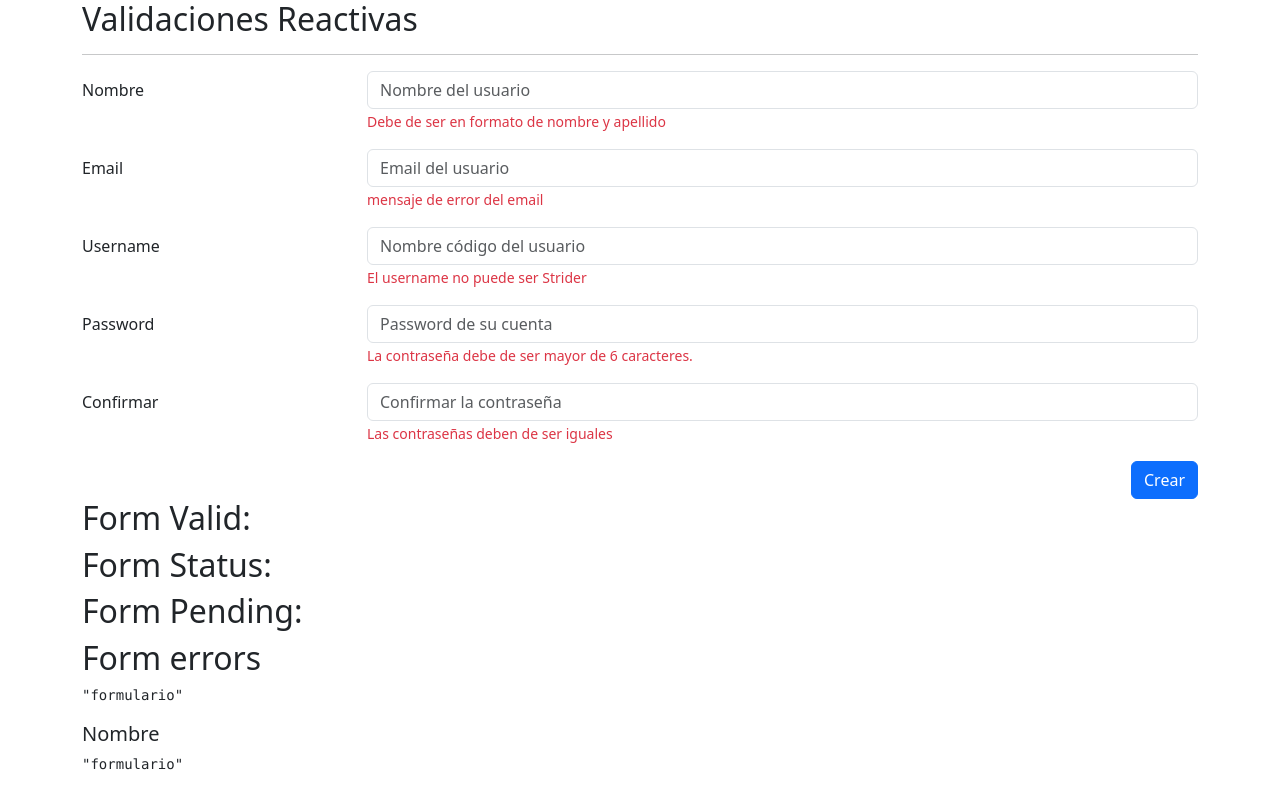
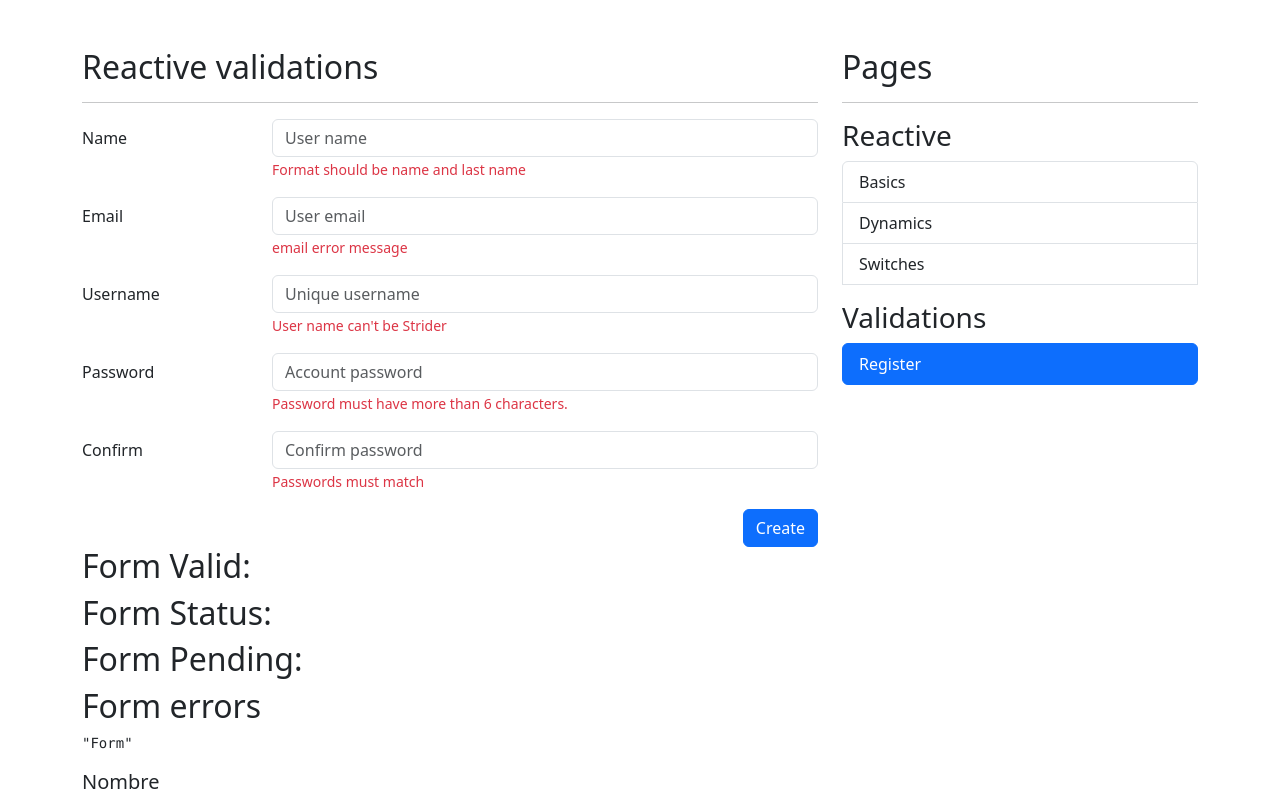
Before and after one commit to HassanAbbud/Form-App, an Angular app: page /auth/sign-up in a window 1280 px wide. Shown: the top 793 px of the page. Built offline with nearby package versions, Linux system fonts and the light colour scheme.

Commit message:
Forms setup

```diff
--- a/src/app/app.component.html
+++ b/src/app/app.component.html
@@ -1 +1,9 @@
-<router-outlet></router-outlet>
+<div class="row mt-5">
+  <div class="col">
+    <router-outlet></router-outlet>
+  </div>
+
+  <div class="col-12 col-sm-4">
+    <shared-side-menu></shared-side-menu>
+  </div>
+</div>
--- a/src/app/app.module.ts
+++ b/src/app/app.module.ts
@@ -4,6 +4,7 @@ import { BrowserModule } from '@angular/platform-browser';
 import { AppRoutingModule } from './app-routing.module';
 import { AppComponent } from './app.component';
 import { SharedModule } from './shared/shared.module';
+
 
 @NgModule({
   declarations: [
--- a/src/app/auth/pages/register-page/register-page.component.html
+++ b/src/app/auth/pages/register-page/register-page.component.html
@@ -1,4 +1,4 @@
-<h2>Validaciones Reactivas</h2>
+<h2>Reactive validations</h2>
 <hr>
 
 <div class="row">
@@ -8,14 +8,14 @@
 
             <!-- Nombre -->
             <div class="row mb-3">
-                <label class="col-sm-3 col-form-label">Nombre</label>
+                <label class="col-sm-3 col-form-label">Name</label>
                 <div class="col-sm-9">
                     <input type="text"
                            class="form-control"
-                           placeholder="Nombre del usuario">
+                           placeholder="User name">
 
                     <span class="form-text text-danger">
-                        Debe de ser en formato de nombre y apellido
+                        Format should be name and last name
                     </span>
                 </div>
             </div>
@@ -26,9 +26,9 @@
                 <div class="col-sm-9">
                     <input type="email"
                            class="form-control"
-                           placeholder="Email del usuario">
+                           placeholder="User email">
                     <span class="form-text text-danger">
-                        mensaje de error del email
+                        email error message
                     </span>
                 </div>
             </div>
@@ -39,9 +39,9 @@
                 <div class="col-sm-9">
                     <input type="text"
                            class="form-control"
-                           placeholder="Nombre código del usuario">
+                           placeholder="Unique username">
                     <span class="form-text text-danger">
-                         El username no puede ser Strider
+                         User name can't be Strider
                     </span>
                 </div>
             </div>
@@ -52,24 +52,24 @@
                 <div class="col-sm-9">
                     <input type="password"
                            class="form-control"
-                           placeholder="Password de su cuenta">
+                           placeholder="Account password">
 
                     <span class="form-text text-danger">
-                         La contraseña debe de ser mayor de 6 caracteres.
+                         Password must have more than 6 characters.
                     </span>
                 </div>
             </div>
 
             <!-- Password2 -->
             <div class="row mb-3">
-                <label class="col-sm-3 col-form-label">Confirmar</label>
+                <label class="col-sm-3 col-form-label">Confirm</label>
                 <div class="col-sm-9">
                     <input type="password"
                            class="form-control"
-                           placeholder="Confirmar la contraseña">
+                           placeholder="Confirm password">
 
                     <span class="form-text text-danger">
-                         Las contraseñas deben de ser iguales
+                         Passwords must match
                     </span>
                 </div>
             </div>
@@ -79,7 +79,7 @@
                 <div class="col">
                     <button class="btn btn-primary float-end"
                             type="submit">
-                        Crear
+                        Create
                     </button>
                 </div>
             </div>
@@ -94,20 +94,20 @@
 <h2>Form Status: </h2>
 <h2>Form Pending: </h2>
 <h2>Form errors</h2>
-<pre>{{ 'formulario' | json }}</pre>
+<pre>{{ 'Form' | json }}</pre>
 
 <h5>Nombre</h5>
-<pre>{{ 'formulario' | json }}</pre>
+<pre>{{ 'Form' | json }}</pre>
 
 <h5>Email</h5>
-<pre>{{ 'formulario' | json }}</pre>
+<pre>{{ 'Form' | json }}</pre>
 
 <h5>Username</h5>
-<pre>{{ 'formulario' | json }}</pre>
+<pre>{{ 'Form' | json }}</pre>
 
 
 <h5>Password</h5>
-<pre>{{ 'formulario' | json }}</pre>
+<pre>{{ 'Form' | json }}</pre>
 
 <h5>Confirmar</h5>
-<pre>{{ 'formulario' | json }}</pre>
+<pre>{{ 'Form' | json }}</pre>
--- a/src/app/reactive/pages/basic-page/basic-page.component.html
+++ b/src/app/reactive/pages/basic-page/basic-page.component.html
@@ -1,4 +1,4 @@
-<h2>Reactivos: Básicos</h2>
+<h2>Reactives: Basics</h2>
 <hr>
 
 <div class="row">
@@ -8,12 +8,12 @@
 
             <!-- Campo de producto -->
             <div class="mb-3 row">
-                <label class="col-sm-3 col-form-label">Producto</label>
+                <label class="col-sm-3 col-form-label">Product</label>
                 <div class="col-sm-9">
 
                     <input type="text"
                            class="form-control"
-                           placeholder="Nombre del producto">
+                           placeholder="Product name">
 
                     <span class="form-text text-danger">
                         <!-- Debe de ser de 3 letras -->
@@ -24,27 +24,27 @@
 
             <!-- Campo de producto -->
             <div class="mb-3 row">
-                <label class="col-sm-3 col-form-label">Precio</label>
+                <label class="col-sm-3 col-form-label">Price</label>
                 <div class="col-sm-9">
                     <input type="number"
                            class="form-control"
-                           placeholder="Precio del producto">
+                           placeholder="Product price">
                     <span class="form-text text-danger">
-                        El precio debe de ser 0 o mayor
+                        Price must be greater than 0
                     </span>
                 </div>
             </div>
 
             <!-- Campo de existencias -->
             <div class="mb-3 row">
-                <label class="col-sm-3 col-form-label">Existencias</label>
+                <label class="col-sm-3 col-form-label">Stock</label>
                 <div class="col-sm-9">
                     <input type="number"
                            class="form-control"
-                           placeholder="Existencias del producto">
+                           placeholder="Product stock">
 
                     <span class="form-text text-danger">
-                         Las existencias deben de ser 0 o mayor
+                         Product stock must be greater than 0
                     </span>
                 </div>
             </div>
@@ -54,7 +54,7 @@
                 <div class="col">
                     <button type="submit"
                             class="btn btn-primary float-end">
-                        Guardar
+                        Save
                     </button>
                 </div>
             </div>
@@ -73,21 +73,21 @@
     <div class="col">
 
         <span>Valid</span>
-        <pre>{{ 'objeto' | json }}</pre>
+        <pre>{{ 'object' | json }}</pre>
 
         <span>Pristine</span>
-        <pre>{{ 'objeto' | json }}</pre>
+        <pre>{{ 'object' | json }}</pre>
 
         <span>Touched</span>
-        <pre>{{ 'objeto' | json }}</pre>
+        <pre>{{ 'object' | json }}</pre>
 
         <span>Value</span>
-        <pre>{{ 'objeto' | json }}</pre>
+        <pre>{{ 'object' | json }}</pre>
 
         <span>Precio</span>
-        <pre>{{ 'objeto' | json }}</pre>
+        <pre>{{ 'object' | json }}</pre>
 
         <span>Producto</span>
-        <pre>{{ 'objeto' | json }}</pre>
+        <pre>{{ 'object' | json }}</pre>
     </div>
 </div>
--- a/src/app/reactive/pages/dynamic-page/dynamic-page.component.html
+++ b/src/app/reactive/pages/dynamic-page/dynamic-page.component.html
@@ -1,14 +1,14 @@
-<h2>Reactivos: <small> Dinámicos </small></h2>
+<h2>Reactives: <small> Dynamics </small></h2>
 <hr>
 
 <form autocomplete="off">
 
     <!-- Nombre -->
     <div class="mb-3 row">
-        <label class="col-sm-3 col-form-label">Nombre</label>
+        <label class="col-sm-3 col-form-label">Name</label>
         <div class="col-sm-9">
             <input class="form-control"
-                   placeholder="Nombre de la persona">
+                   placeholder="Person name">
             <span class="form-text text-danger">
                    error message
             </span>
@@ -17,17 +17,17 @@
 
     <!-- Agregar Favorito -->
     <div class="mb-3 row">
-        <label class="col-sm-3 col-form-label">Agregar</label>
+        <label class="col-sm-3 col-form-label">Add</label>
         <div class="col-sm-9">
 
             <div class="input-group">
                 <input class="form-control"
-                       placeholder="Agregar favorito">
+                       placeholder="Add favorite">
 
 
                 <button class="btn btn-outline-primary"
                         type="button">
-                    Agregar favorito
+                        Add favorite
                 </button>
             </div>
         </div>
@@ -36,7 +36,7 @@
 
     <!-- Lista de Juegos Favoritos -->
     <div class="mb-3 row">
-        <label class="col-sm-3 col-form-label">Favoritos</label>
+        <label class="col-sm-3 col-form-label">Favorites</label>
         <div class="col-sm-9">
 
             <div class="mb-1">
@@ -46,11 +46,11 @@
 
                     <button class="btn btn-outline-danger"
                             type="button">
-                      Eliminar
+                      Delete
                   </button>
                 </div>
                 <span class="form-text text-danger">
-                   Este campo es requerido
+                   This camp is required
                 </span>
 
             </div>
@@ -66,7 +66,7 @@
                     class="btn btn-primary float-end"
                     >
                     <!-- [disabled]="myForm.invalid" -->
-                Guardar
+                Save
             </button>
         </div>
     </div>
@@ -84,6 +84,6 @@
 <pre>{{ 'object' | json }}</pre>
 <br>
 
-<span>Agregar Juego</span>
+<span>Add Game</span>
 <pre>{{ 'object' | json }}</pre>
 <pre>{{ 'object' | json }}</pre>
--- a/src/app/reactive/pages/switches-page/switches-page.component.html
+++ b/src/app/reactive/pages/switches-page/switches-page.component.html
@@ -1,4 +1,4 @@
-<h2>Reactivos: Switches</h2>
+<h2>Reactives: Switches</h2>
 <hr>
 
 
@@ -6,16 +6,16 @@
 
     <!-- Radio -->
     <div class="row mb-3">
-        <label class="col-sm-3 col-form-label">Género</label>
+        <label class="col-sm-3 col-form-label">Genre</label>
         <div class="col-sm-9">
 
             <div class="form-check">
                 <input class="form-check-input"
                        type="radio"
                        value="M"
-                       id="radioMasculino">
-                <label class="form-check-label" for="radioMasculino">
-                  Masculino
+                       id="radioMasculine">
+                <label class="form-check-label" for="radioMasculine">
+                  Masculine
                 </label>
             </div>
 
@@ -23,9 +23,9 @@
                 <input class="form-check-input"
                        type="radio"
                        value="F"
-                       id="radioFemenino">
-                <label class="form-check-label" for="radioFemenino">
-                  Femenino
+                       id="radioFemenine">
+                <label class="form-check-label" for="radioFemenine">
+                  Femenine
                 </label>
             </div>
 
@@ -34,14 +34,14 @@
 
     <!-- Switches -->
     <div class="row mb-3">
-        <label class="col-sm-3 col-form-label">Notificaciones</label>
+        <label class="col-sm-3 col-form-label">Notifications</label>
         <div class="col-sm-9">
 
             <div class="form-check form-switch mt-2">
                 <input class="form-check-input"
                        type="checkbox"
                        id="flexSwitchCheckChecked">
-                <label class="form-check-label" for="flexSwitchCheckChecked">Quiero recibir notificaciones</label>
+                <label class="form-check-label" for="flexSwitchCheckChecked">I want to recieve notifications</label>
             </div>
 
         </div>
@@ -56,11 +56,11 @@
                        type="checkbox"
                        id="flexCheckDefault">
                 <label class="form-check-label" for="flexCheckDefault">
-                  Términos y condiciones de uso
+                  Terms and conditions
                 </label>
               </div>
               <span class="form-text text-danger">
-                 Debe de aceptar las condiciones de uso
+                 Must agree to terms and conditions
               </span>
 
         </div>
@@ -72,7 +72,7 @@
         <div class="col">
             <button class="btn btn-primary float-end"
                     type="submit">
-                Guardar
+                Save
             </button>
         </div>
     </div>
@@ -80,7 +80,7 @@
 </form>
 
 
-<h5>Valor del formulario</h5>
+<h5>Form value</h5>
 <pre>{{ 'object' | json }}</pre>
 <br>
 
--- a/src/app/reactive/reactive-routing.module.ts
+++ b/src/app/reactive/reactive-routing.module.ts
@@ -1,8 +1,8 @@
 import { NgModule } from '@angular/core';
 import { RouterModule, Routes } from '@angular/router';
 import { BasicPageComponent } from './pages/basic-page/basic-page.component';
+import { SwitchesPageComponent } from './pages/switches-page/switches-page.component';
 import { DynamicPageComponent } from './pages/dynamic-page/dynamic-page.component';
-import { SwitchesPageComponent } from './pages/switches-page/switches-page.component';
 
 const routes: Routes = [
   {
--- /dev/null
+++ b/src/app/shared/components/side-menu/side-menu.component.html
@@ -0,0 +1,23 @@
+<h2>Pages</h2>
+<hr>
+
+<h3 class="mt-3">Reactive</h3>
+ <ul class="list-group">
+  <li
+    *ngFor="let item of reactiveMenu"
+    class="list-group-item"
+    [routerLink]="[item.path]"
+    routerLinkActive="active">
+    {{item.title}}
+  </li>
+
+  <h3 class="mt-3">Validations</h3>
+ <ul class="list-group">
+  <li
+    *ngFor="let item of authMenu"
+    class="list-group-item"
+    [routerLink]="[item.path]"
+    routerLinkActive="active">
+    {{item.title}}
+  </li>
+ </ul>
--- /dev/null
+++ b/src/app/shared/components/side-menu/side-menu.component.ts
@@ -0,0 +1,23 @@
+import { Component } from '@angular/core';
+
+interface MenuItem {
+  title: string,
+  path: string
+}
+
+@Component({
+  selector: "shared-side-menu",
+  templateUrl: './side-menu.component.html',
+  styles: ``
+})
+export class SideMenuComponent {
+  public reactiveMenu: MenuItem[] = [
+    {title: "Basics", path: "./reactive/basic"},
+    {title: "Dynamics", path: "./reactive/dynamic"},
+    {title: "Switches", path: "./reactive/switches"},
+  ]
+
+  public authMenu: MenuItem[] = [
+    {title: "Register", path: "./auth"}
+  ]
+}
```
Also changed, not shown: src/app/shared/shared.module.ts (+10 -2 lines).
